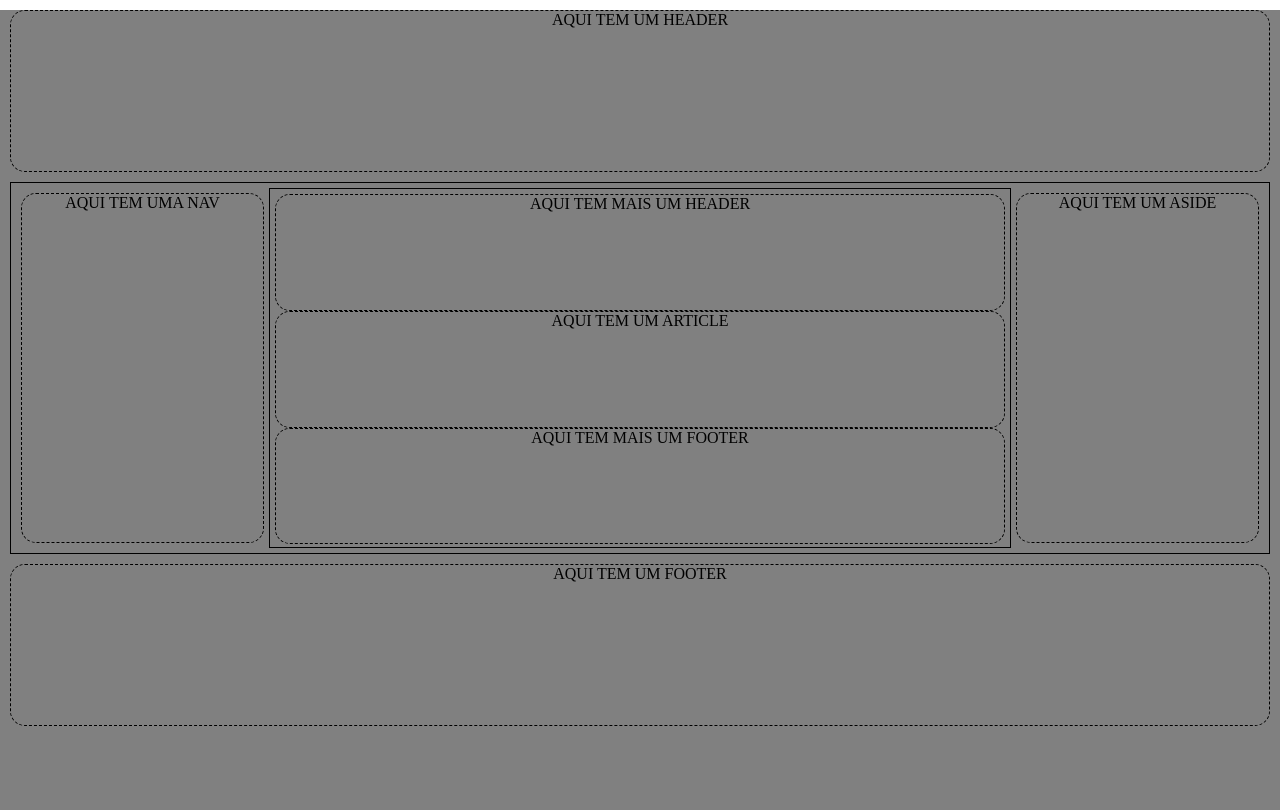
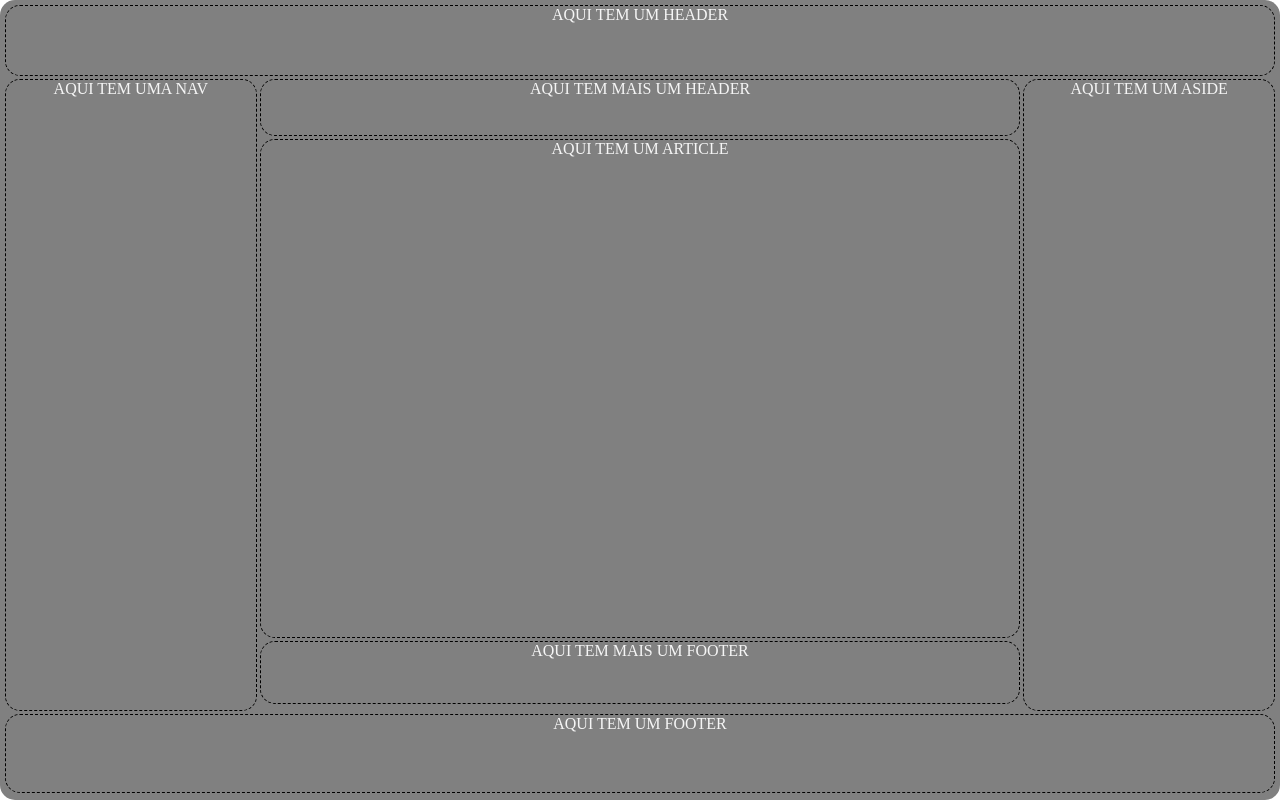
Before and after one commit to OseiasBeu/AprendizesDigitais, a plain HTML site: page aula4/ex/index.html in a window 1280 px wide. Drawn offline with Linux system fonts and the light colour scheme.

Commit message:
Terminar exercicio de box flexivel e html semantico

```diff
--- a/aula4/ex/index.html
+++ b/aula4/ex/index.html
@@ -15,15 +15,15 @@
             <nav class="navAside">AQUI TEM UMA NAV</nav>
 
                 <section id="filho2">
-                    <header id="headerfilho">AQUI TEM MAIS UM HEADER</header>
-                    <article>AQUI TEM UM ARTICLE</article>
-                    <footer>AQUI TEM MAIS UM FOOTER</footer>
+                    <header >AQUI TEM MAIS UM HEADER</header>
+                    <article id="neto">AQUI TEM UM ARTICLE</article>
+                    <footer >AQUI TEM MAIS UM FOOTER</footer>
                 </section>
 
             <aside class="navAside">AQUI TEM UM ASIDE</aside>
         </section>
 
-        <footer id="rodape">AQUI TEM UM FOOTER</footer>
+        <footer id="filho3"> AQUI TEM UM FOOTER</footer>
 
     </section>
 </body>
--- a/aula4/ex/style.css
+++ b/aula4/ex/style.css
@@ -1,65 +1,70 @@
-body{
-    margin: 0;
-    padding: 0;
+*{
+    color: whitesmoke;
+    margin: 0px;
+    padding: 0px;
+    box-sizing: border-box;
+    text-align: center;
+    border-radius: 15px;
 }
 
 #pai{
-    /* width: 50%;*/
+    width: 100vw;
     height: 100vh;
     background-color: grey;
-    text-align: center;
+    padding: 5px;
+}
+#pai > *{
+    border: 1px dashed black;
+}
+
+#filho1> *{
+    border:1px dashed black;
+}
+
+#filho2> *{
+    border:1px dashed black;
 }
 
 #filho1{
-    border: 1px solid black;
-    height: 45vh;
+    height: 80%;
     display: flex;
     justify-content: space-between;
-    align-items: stretch;
-    margin: 10px;
-    padding: 5px;
+    border: none;
 }
-#headerfilho{
-    height: 33%;
-    margin: 0px;
+
+#filho2{
+    width: 100%;
+    margin-left:3px;
+    margin-right:3px;
+    border: none;
 }
-article{
-    border: 1px dashed black;
-    border-radius: 15px;
-    height: 33%;
+
+#filho3{
+    margin-top: 3px;
 }
- #filho2 footer{
-    height: 33%;
-    border-radius: 15px;
+
+
+#neto{
+    height: 79%;
+    margin-bottom: 3px;
+    margin-top: 3px;
+}
+
+footer{
+    height: 10%;
 }
 
 header{
-    border: 1px dashed black;
-    border-radius: 15px;
-    height: 20vh;
-    margin: 10px;
-}
-
-footer{
-    border: 1px dashed black;
+    height: 9%;
+    margin-bottom: 3px;
 }
 
 .navAside{
-    border: 1px dashed black;
     border-radius: 15px;
     width: 33%;
-    margin: 5px;
+
 }
 
 #rodape{
-    border: 1px dashed black;
-    border-radius: 15px;
-    height: 20vh;
-    margin: 10px;
+    height: 20%;
 }
-
-#filho2{
-    border: 1px solid black;
-    padding: 5px;
-    width: 100%;
-}
```
